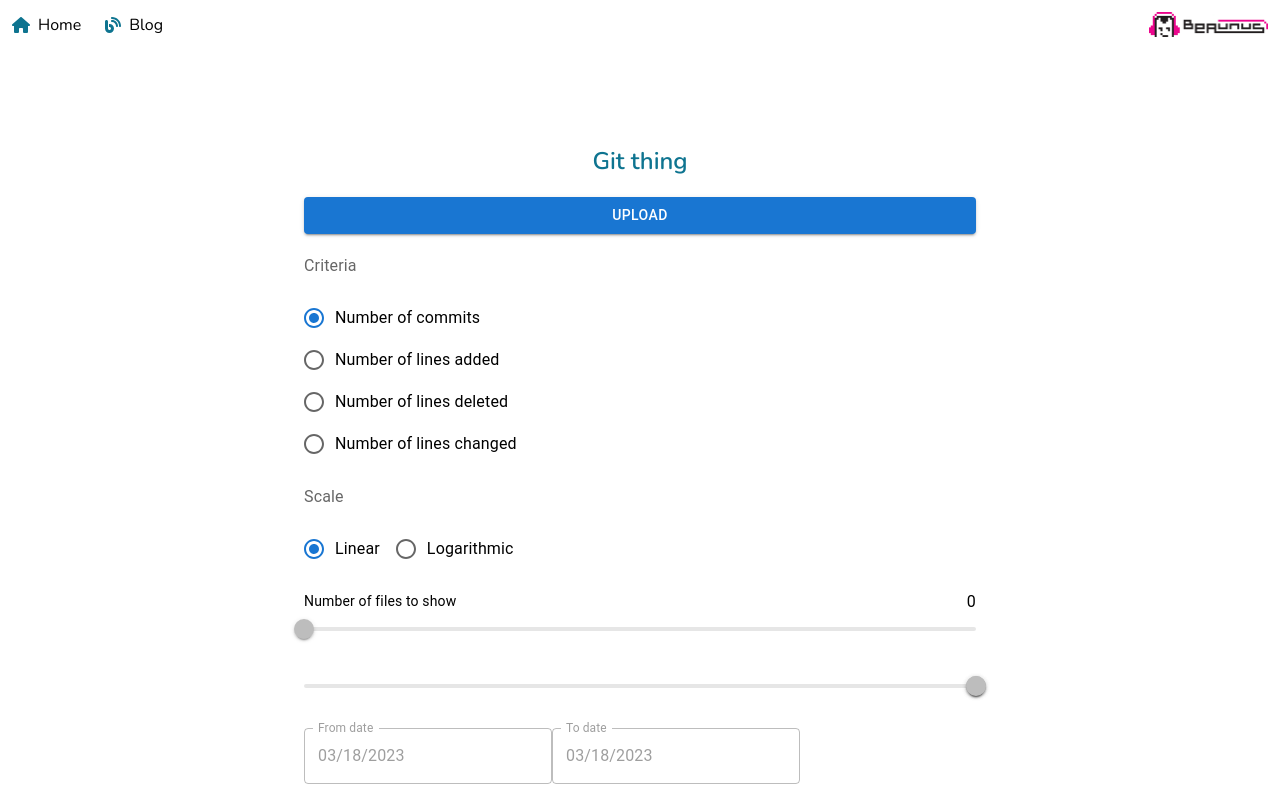
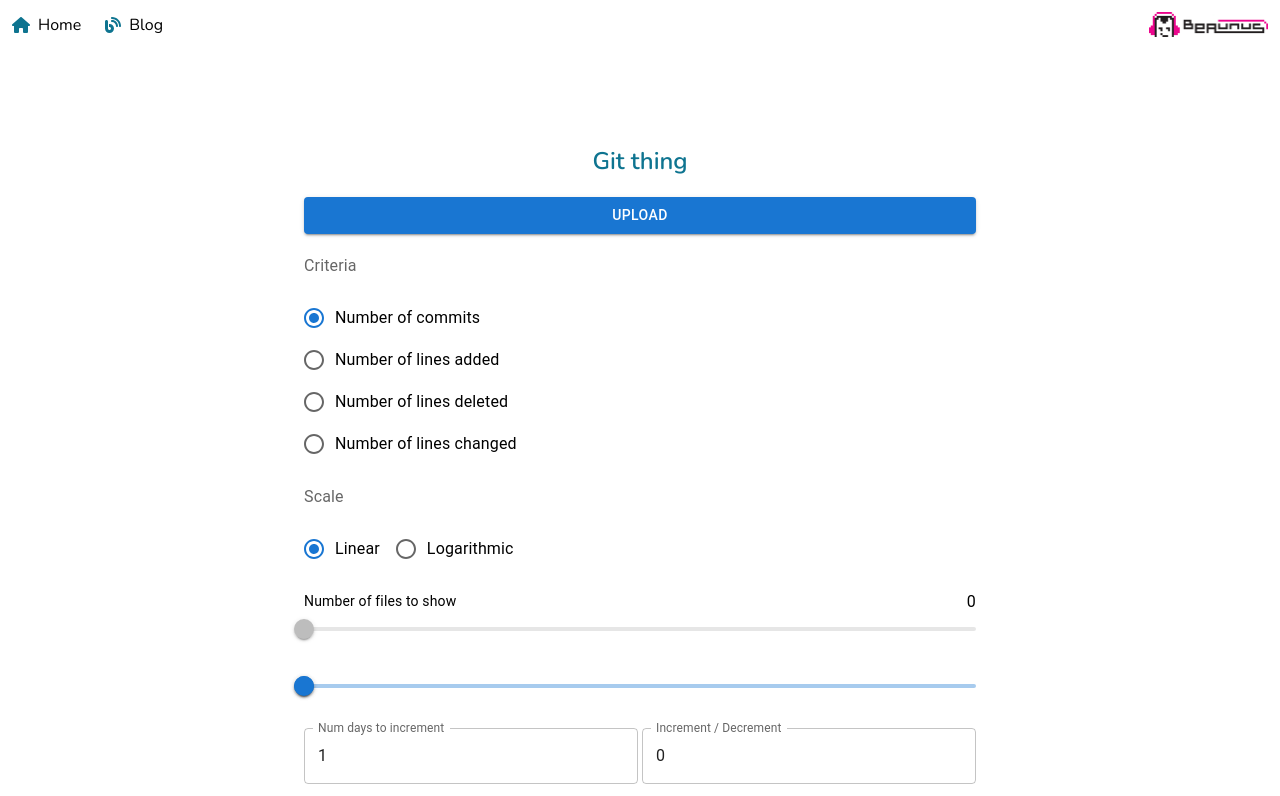
Before and after one commit to beaunus/beaunus.com, a Next.js app: page /blog/git-thing in a window 1280 px wide. Shown: the top 796 px of the page. Built offline with nearby package versions, Linux system fonts and the light colour scheme; no server answers.

Commit message:
feature: jumper

```diff
--- a/pages/blog/git-thing.tsx
+++ b/pages/blog/git-thing.tsx
@@ -1,3 +1,4 @@
+import { TextField } from "@mui/material";
 import Button from "@mui/material/Button";
 import FormControlLabel from "@mui/material/FormControlLabel";
 import FormLabel from "@mui/material/FormLabel";
@@ -43,9 +44,11 @@ const GitThing: NextPage = () => {
   const [commits, setCommits] = React.useState<GitCommit[]>([]);
   const [criteria, setCriteria] = React.useState<Criteria>("numCommits");
   const [scaleType, setScaleType] = React.useState<ScaleType>("linear");
+  const [jumpSize, setJumpSize] = React.useState(1);
   const [numFilesToShow, setNumFilesToShow] = React.useState<number>(0);
-  const [dateRangeOfHistory, setDateRangeOfHistory] =
-    React.useState<[Dayjs, Dayjs]>();
+  const [dateRangeOfHistory, setDateRangeOfHistory] = React.useState<
+    [Dayjs, Dayjs]
+  >([dayjs(), dayjs()]);
   const [numFilesInSelectedDayRange, setNumFilesInSelectedDayRange] =
     React.useState<number>(0);
   const [numFilesTotal, setNumFilesTotal] = React.useState<number>(0);
@@ -219,6 +222,40 @@ const GitThing: NextPage = () => {
                 dayjs(timestamp).format("YYYY-MM-DD")
               }
             />
+            <div className="flex gap-1">
+              <TextField
+                InputLabelProps={{ shrink: true }}
+                className="grow"
+                label="Num days to increment"
+                onChange={({ target }) => {
+                  setJumpSize(Math.max(Number(target.value), 1));
+                }}
+                type="number"
+                value={jumpSize}
+              />
+              <TextField
+                InputLabelProps={{ shrink: true }}
+                className="grow"
+                label="Increment / Decrement"
+                onChange={({ target }) => {
+                  const shouldIncrement = Number(target.value) > 0;
+                  const isThereSpaceToIncrement =
+                    toDay <= dateRangeOfHistory[1].subtract(jumpSize, "days");
+                  const isThereSpaceToDecrement =
+                    fromDay >= dateRangeOfHistory[0].add(jumpSize, "days");
+
+                  if (shouldIncrement && isThereSpaceToIncrement) {
+                    setFromDay((old) => old.add(jumpSize, "day"));
+                    setToDay((old) => old.add(jumpSize, "day"));
+                  } else if (!shouldIncrement && isThereSpaceToDecrement) {
+                    setFromDay((old) => old.subtract(jumpSize, "day"));
+                    setToDay((old) => old.subtract(jumpSize, "day"));
+                  }
+                }}
+                type="number"
+                value={0}
+              />
+            </div>
             <LocalizationProvider dateAdapter={AdapterDayjs}>
               <div className="flex">
                 <DatePicker
```
